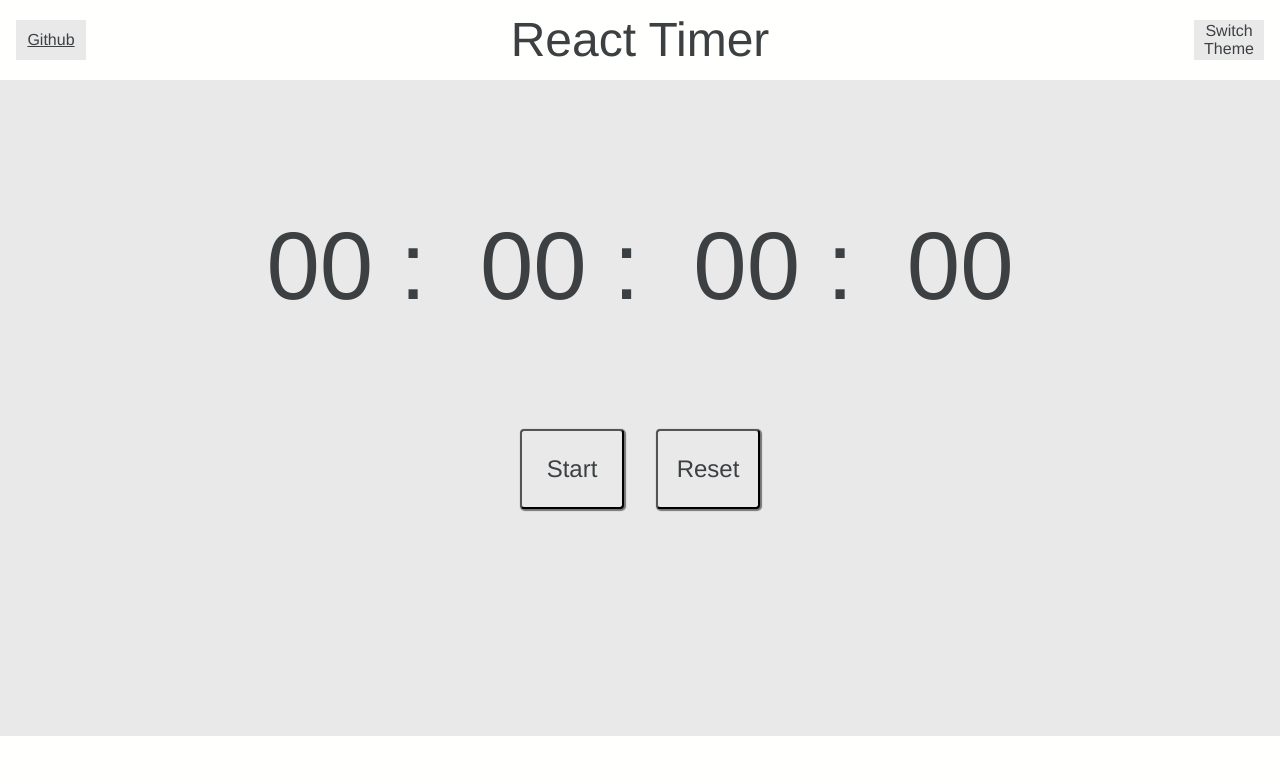
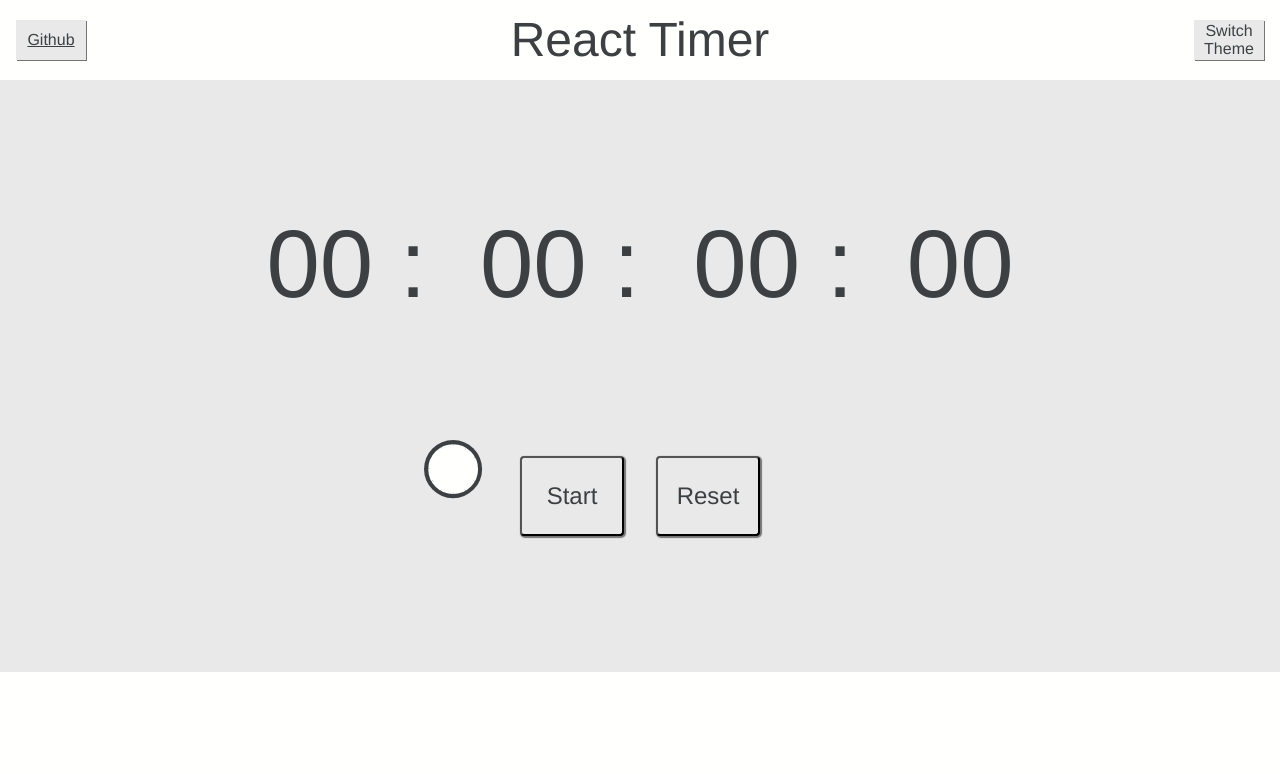
Before and after one commit to Mstanton98/Stopwatch, a React app: page / in a window 1280 px wide. Shown: the top 774 px of the page. Built offline with nearby package versions, Linux system fonts and the light colour scheme.

Commit message:
working on analog clock functionality

```diff
--- a/package.json
+++ b/package.json
@@ -17,8 +17,6 @@
     "bracketSpacing": false
   },
   "devDependencies": {
-    "@types/enzyme": "^3.10.5",
-    "@types/jest": "^25.2.3",
     "@types/react": "^16.9.35",
     "@types/react-dom": "^16.9.8",
     "@types/react-jss": "^10.0.0",
@@ -30,8 +28,6 @@
     "eslint-plugin-react": "^7.20.0",
     "eslint-plugin-react-hooks": "^4.0.2",
     "html-webpack-plugin": "^4.3.0",
-    "jest": "^26.0.1",
-    "jest-enzyme": "^7.1.2",
     "prettier": "^2.0.5",
     "source-map-loader": "^0.2.4",
     "ts-loader": "^7.0.4",
--- a/src/components/layout/Header.tsx
+++ b/src/components/layout/Header.tsx
@@ -37,6 +37,8 @@ const useStyles = createUseStyles((theme: ITheme) => ({
         background: theme.contrast01,
         marginLeft: 'auto',
         cursor: 'pointer',
+        //TODO add shadow color to theme
+        boxShadow: [1, 1, 0, 0, '#757575'],
     },
 }));
 
@@ -48,7 +50,7 @@ export const Header: React.FC<IHeaderProps> = ({switchTheme}) => {
     const {header, button} = useStyles();
     return (
         <nav className={header}>
-            <a className={button} href='' target='_blank'>Github</a>
+            <a className={button} href='https://github.com/Mstanton98/Stopwatch' target='_blank'>Github</a>
             <span>React Timer</span>
             <button className={button} onClick={switchTheme}>Switch Theme</button>
         </nav>
--- a/src/components/layout/PageWrapper.tsx
+++ b/src/components/layout/PageWrapper.tsx
@@ -9,6 +9,7 @@ const useStyles = createUseStyles((theme: ITheme) => ({
         position: 'relative',
         background: theme.contrast01,
         padding: [24, 24, 0, 24],
+        transition: '.5s ease color',
         height: 'calc(100vh - 80px)',
         boxSizing: 'border-box',
     },
--- a/src/components/stopwatch/LapList.tsx
+++ b/src/components/stopwatch/LapList.tsx
@@ -7,18 +7,16 @@ const useStyles = createUseStyles((theme: ITheme) => ({
     lapList: {
         display: 'flex',
         justifyContent: 'flex-start',
-        flexDirection: 'column',
+        flexDirection: 'column-reverse',
         alignSelf: 'flex-end',
-        margin: ['auto', 0, 0, 0],
+        margin: [16, 0, 0, 0],
+        overflow: 'scroll',
         width: '100vw',
-        height: 'auto',
-        minHeight: 64,
-        maxHeight: '30%',
-        overflow: 'scroll',
         background: theme.themeBase,
         listStyle: 'none',
         paddingLeft: 0,
-        transition: '.5s ease color'
+        transition: '.5s ease color',
+        height: 128,
     },
 }));
 
@@ -27,13 +25,27 @@ export interface ILapListProps {
 }
 
 export const LapList: React.FC<ILapListProps> = ({ lapData }) => {
-    const {lapList} = useStyles();
+    const { lapList } = useStyles();
+    const scrollRef = React.useRef();
+
+    React.useEffect(() => {
+        const currentRef: HTMLDivElement = scrollRef.current;
+
+        if (currentRef !== undefined) {
+            currentRef.scrollIntoView({ behavior: "smooth" });
+        }
+
+    }, [lapData])
 
     return (
-        <ol className={lapList}>
-            {lapData.map((time: number, index: number) =>
-                <LapListItem key={index} time={time} lapNumber={index + 1} />
-            )}
-        </ol>
+            <ol className={lapList}>
+                {lapData.map((time: number, index: number) =>
+                    <LapListItem
+                    key={index}
+                    time={time}
+                    lapNumber={index + 1} />
+                    )}
+                    <li ref={scrollRef}></li>
+            </ol>
     );
 }
--- a/src/components/stopwatch/LapListItem.tsx
+++ b/src/components/stopwatch/LapListItem.tsx
@@ -8,7 +8,7 @@ const useStyles = createUseStyles((theme: ITheme) => ({
         display: 'flex',
         justifyContent: 'center',
         alignItems: 'center',
-        height: 64,
+        minHeight: 64,
         fontSize: 32,
         fontFamily: 'Helvetica',
         width: '100vw',
@@ -35,7 +35,7 @@ export const LapListItem: React.FC<ILapListItemProps> = ({ lapNumber, time }) =>
 
     return (
         <li className={lapListItem}>
-            <span>{lapNumber}</span>
+            <span>{ lapNumber }</span>
             <TimeDisplay className={lapTimeDisplay} time={time}/>
         </li>
     );
--- a/src/components/stopwatch/WatchContainer.tsx
+++ b/src/components/stopwatch/WatchContainer.tsx
@@ -4,6 +4,7 @@ import { TimeDisplay } from './TimeDisplay';
 import { LapList } from './LapList';
 import { createUseStyles } from 'react-jss';
 import { ITheme } from '../../static/types';
+import { AnalogClockContainer } from './analogClock/AnalogClockContainer';
 
 const useStyles = createUseStyles((theme: ITheme) => ({
     watchDisplay: {
@@ -12,7 +13,6 @@ const useStyles = createUseStyles((theme: ITheme) => ({
         fontFamily: 'Helvetica',
         color: theme.contrast03,
         fontSize: 96,
-        maxWidth: 1366,
         margin: 'auto',
     },
     wrapper: {
@@ -29,7 +29,7 @@ export interface ITimerState {
 }
 
 export const WatchContainer: React.FC = () => {
-    const {watchDisplay, wrapper} = useStyles();
+    const { watchDisplay, wrapper } = useStyles();
     const [{ time, timerOn }, setTimer] = React.useState<ITimerState>({ timerOn: false, time: 0, timerStart: 0 });
     const [laps, setLaps] = React.useState<number[]>([]);
     const timer = React.useRef(null);
@@ -61,6 +61,7 @@ export const WatchContainer: React.FC = () => {
     return (
         <div className={wrapper}>
             <TimeDisplay className={watchDisplay} time={time} />
+            <AnalogClockContainer time={time} />
             <WatchControls {...controlProps} />
             <LapList lapData={laps}/>
         </div>
--- /dev/null
+++ b/src/components/stopwatch/analogClock/AnalogClockContainer.tsx
@@ -0,0 +1,37 @@
+import React from 'react';
+import { ClockFace } from './ClockFace';
+import { createUseStyles } from 'react-jss';
+import { ITheme } from '../../../static/types';
+
+const useStyles = createUseStyles((theme: ITheme) => ({
+    wrapper: {
+        display: 'flex',
+        width: '80%',
+        maxWidth: 512,
+        margin: [0, 'auto'],
+        position: 'relative',
+        '& figure:first-of-type': {
+            position: 'absolute',
+            top: 0,
+            left: 'auto',
+            right: 'auto',
+            height: 'auto',
+            width: 60,
+        },
+    },
+}));
+
+export interface IAnalogClockContainerProps {
+    time: number;
+}
+
+export const AnalogClockContainer: React.FC<IAnalogClockContainerProps> = ({ time }) => {
+    const {wrapper} = useStyles();
+
+    return (
+        <div className={wrapper}>
+            <ClockFace size={256} />
+            <ClockFace size={128} />
+        </div>
+    );
+}
--- /dev/null
+++ b/src/components/stopwatch/analogClock/ClockFace.tsx
@@ -0,0 +1,66 @@
+import React from 'react';
+import { createUseStyles } from 'react-jss';
+import { ITheme } from '../../../static/types';
+
+const useStyles = createUseStyles((theme: ITheme) => ({
+    clockFace: {
+        display: 'flex',
+        fill: theme.contrast03
+
+    },
+    centiseconds: {
+        fill: theme.themeBase,
+        transform: 'translate(5%, 5%)',
+        strokeLinecap: 'butt',
+        stroke: theme.contrast03
+    },
+    fifths: {
+        fill: 'transparent',
+        position: 'relative',
+        zIndex: 1,
+        transform: 'translate(5%, 5%)',
+        strokeLinecap: 'butt',
+        stroke: theme.contrast03,
+        strokeDashoffset: 3,
+        margin: 'auto',
+    },
+}));
+
+export interface IClockFaceProps {
+    size: number;
+}
+
+export const ClockFace: React.FC<IClockFaceProps> = ({ size }) => {
+    const { clockFace, centiseconds, fifths } = useStyles();
+    const radius = size - 4 * 2;
+    const circumference = (size * 2) * Math.PI;
+
+    return (
+        <figure>
+            <svg className={clockFace} viewBox={`0 0 ${size * 2} ${size * 2}`}>
+                <circle
+                    cx={radius}
+                    cy={radius}
+                    r={radius}
+                    strokeWidth={4}
+                />
+                <circle
+                    className={centiseconds}
+                    cx={radius * .90}
+                    cy={radius * .90}
+                    r={radius * .90}
+                    strokeWidth={24 * .90}
+                    // strokeDasharray={`1 ${(circumference / 300) - 1}`}
+                />
+                <circle
+                    className={fifths}
+                    cx={radius * .90}
+                    cy={radius * .90}
+                    r={radius * .90}
+                    strokeWidth={48}
+                    strokeDasharray={`2 ${circumference / (14)}`}
+                />
+            </svg>
+        </figure>
+    );
+}
```
Also changed, not shown: 1 other file (tests, documents, lock files or other folders).
